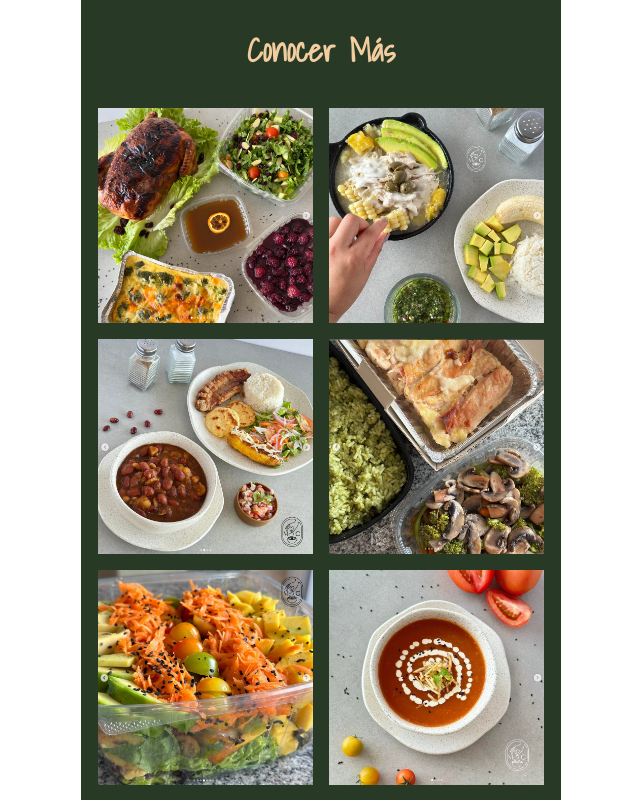
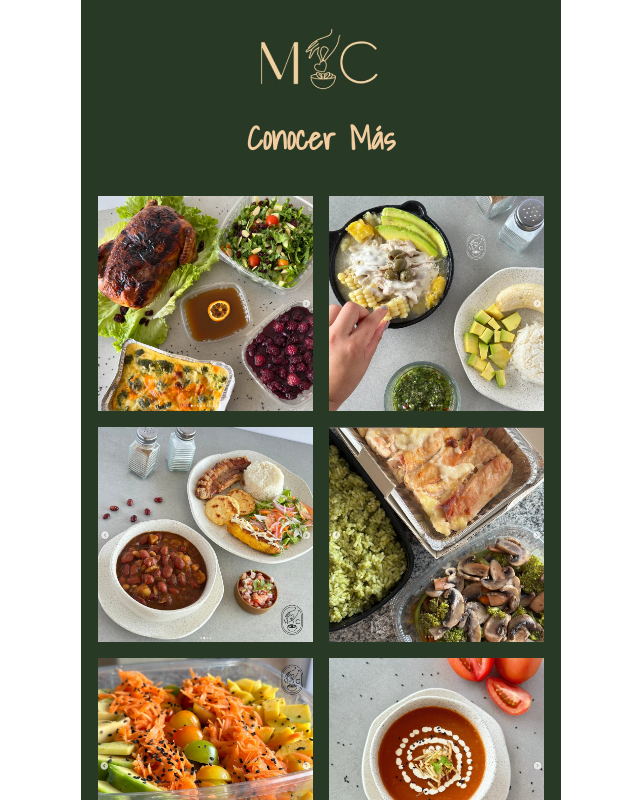
Before and after one commit to EsneiderCdD/MartinaClandestina, a React (Vite) app: page /more in a window 1280 px wide. Shown: the top 800 px of the page, without its empty margins (319-959 px from the left). Built offline with nearby package versions, Linux system fonts and the light colour scheme.

Commit message:
Logo en cartas

```diff
--- a/src/components/DayMenu/DayMenu.jsx
+++ b/src/components/DayMenu/DayMenu.jsx
@@ -1,10 +1,11 @@
-// src/components/DayMenu/DayMenu.jsx
 
 import { useState } from 'react'
 import DishSelector from '../DishSelector/DishSelector'
 import OrderSummary from '../OrderSummary/OrderSummary'
 import OrderQuantitySelector from '../OrderQuantitySelector/OrderQuantitySelector'
 import styles from './DayMenu.module.css'
+import MyC from '../../assets/images/MyC.png'
+
 
 const DayMenu = ({ dia, menu }) => {
   const [cantidadPedidos, setCantidadPedidos] = useState(1)
@@ -40,7 +41,11 @@ const DayMenu = ({ dia, menu }) => {
 
   return (
     <div className={styles.contenedor}>
+
+
+      <img src={MyC} alt="Logo" className={styles.logo} />
       <h2 className={styles.titulo}>Menú del {dia}</h2>
+
 
       <OrderQuantitySelector cantidad={cantidadPedidos} setCantidad={manejarCantidad} />
 
--- a/src/components/DayMenu/DayMenu.module.css
+++ b/src/components/DayMenu/DayMenu.module.css
@@ -16,6 +16,12 @@
 
 .bloque {
   margin-bottom: 1.5rem;
+}
+.logo {
+  display: flex;
+  width: 150px;
+  height: auto;
+  margin: 0 auto 1rem;
 }
 
 
--- a/src/pages/AboutPage.jsx
+++ b/src/pages/AboutPage.jsx
@@ -1,8 +1,9 @@
 import styles from '../components/DayMenu/DayMenu.module.css'
-
+import MyC from '../assets/images/MyC.png';
 const AboutPage = () => {
   return (
     <div className={styles.contenedor}>
+      <img src={MyC} alt="Logo" className={styles.logo} />
       <h2 className={styles.titulo}>Sobre Nosotros</h2>
 
       <div className={styles.bloque}>
--- a/src/pages/MoreInfoPage.jsx
+++ b/src/pages/MoreInfoPage.jsx
@@ -7,9 +7,11 @@ import MC6 from '../assets/images/MC6.webp';
 import MC7 from '../assets/images/MC7.webp';
 import MC8 from '../assets/images/MC8.webp';
 import MC9 from '../assets/images/MC9.webp';
+import MyC from '../assets/images/MyC.png';
 const MoreInfoPage = () => {
   return (
     <div className={styles.contenedor}>
+      <img src={MyC} alt="Logo" className={styles.logo} />
       <h2 className={styles.titulo}>Conocer Más</h2>
 
       <div className={styles.bloque}>
--- a/src/pages/MoreInfoPage.module.css
+++ b/src/pages/MoreInfoPage.module.css
@@ -4,6 +4,12 @@
   padding: 1.5rem 1rem;
   background-color: var(--color-background);
   min-height: 100vh;
+}
+.logo {
+  display: flex;
+  width: 150px;
+  height: auto;
+  margin: 0 auto 1rem;
 }
 
 .titulo {
```
